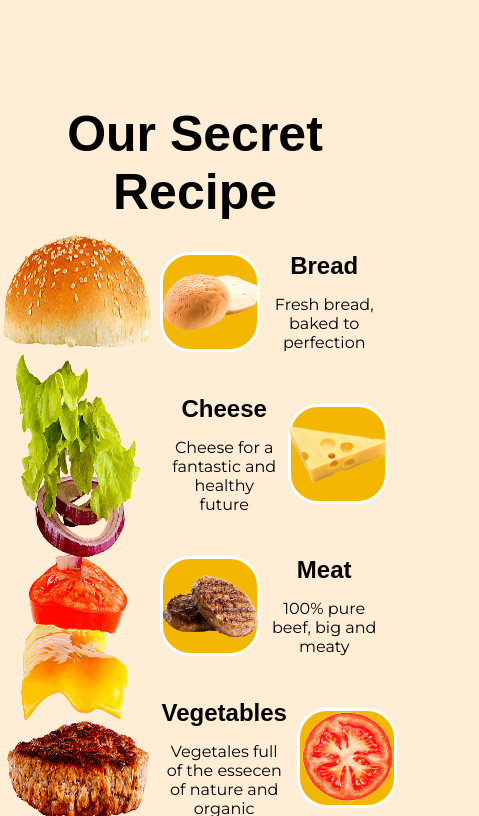
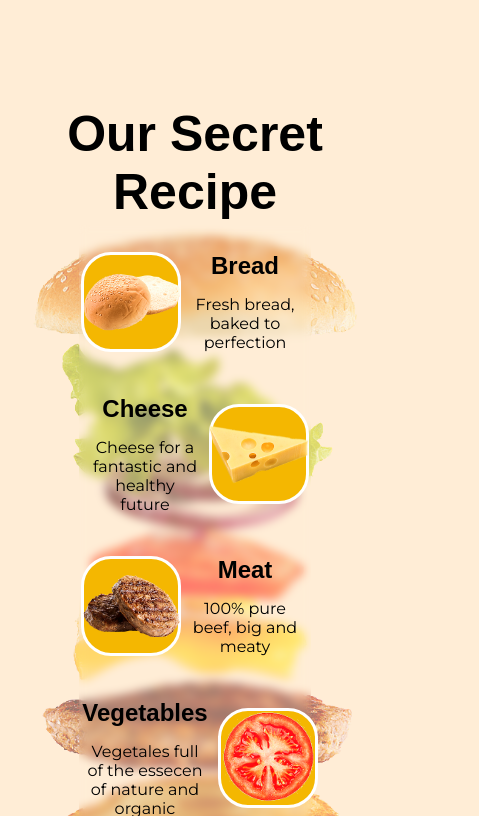
Before and after one commit to ClaudioBarlassina/Web-Burger, a React (Vite) app: page / in a window 390 px wide. Shown: the part 1068-1884 px from the top of the page, 479 px wide, since content can reach past the window. Built offline with nearby package versions, Linux system fonts and the light colour scheme; a web font is replaced by a local one.

Commit message:
responsive-home5

```diff
--- a/src/index.css
+++ b/src/index.css
@@ -205,6 +205,7 @@ a {
 .image-Burger {
   /* border: 1px solid black; */
   margin: 2px;
+
 }
 .content-info {
   /* border: 1px solid black; */
@@ -511,6 +512,9 @@ a {
 /* ================================ RESPONSIVE ======================= */
 
 @media screen and (max-width: 950px) {
+  *{
+    max-width: 600px;
+  }
   .nav__menu {
     position: fixed;
     top: -100%;
@@ -557,11 +561,15 @@ a {
     min-width: 300px;
   }
   /* HOME 2 */
-  .image-Burger {
-    width: 40%;
+  .image-Burger{
+ position: absolute;
+ height: 700px;
+ opacity: 0.5;
+
   }
   .content-info {
     width: 60%;
+    backdrop-filter: blur(5px);
   }
 
   /* HOME 3 */
@@ -589,6 +597,29 @@ a {
     justify-content: center;
     align-items: center;
   }
+  /* HOME 5 */
+
+  .home5-container-primary{
+    display: flex;
+    flex-direction: column;
+    justify-content: center;
+    width: 400px;
+  }
+
+  .home5-container2{
+    display: flex;
+    flex-direction: column-reverse;
+    justify-items: center;
+    align-items: center;
+
+  }
+  .container-datos{
+    display: flex;
+    flex-direction: column;
+    justify-content: center;
+    align-items: center;
+  }
+
 }
 
 /* =================== animations ============================ */
```
